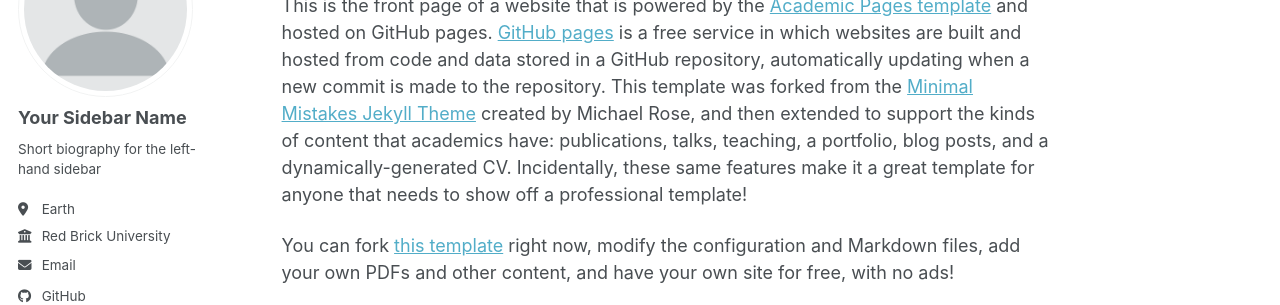
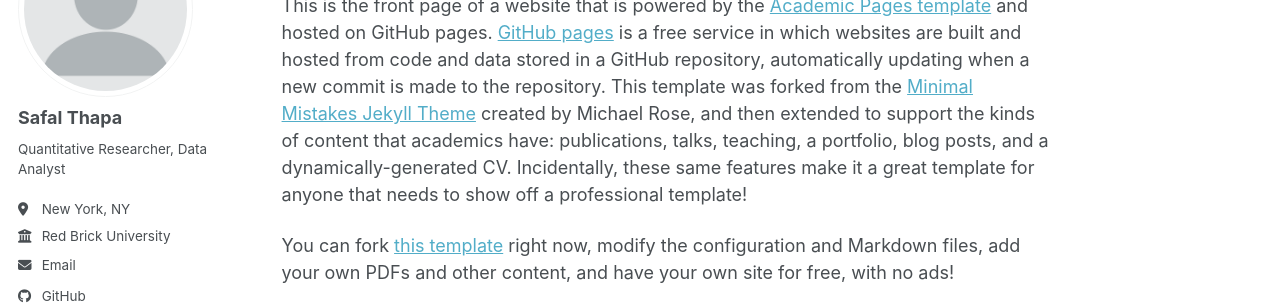
Before and after one commit to SafalThapa17/safalthapa.github.io, a Jekyll site: the page built from _pages/about.md, in a window 1280 px wide. Shown: the part 179-484 px from the top of the page. Built offline with Jekyll 4.4.1, drawn with Linux system fonts in a browser that asks for light colours; a script bundle is joined from its source files by our own code; a style sheet for code colours, icons or effects is not loaded.

Commit message:
Update author information in _config.yml

```diff
--- a/_config.yml
+++ b/_config.yml
@@ -16,13 +16,13 @@ repository               : "SafalThapa17/safalthapa17.github.io"
 author:
   # Biographic information
   avatar           : "profile.png"
-  name             : "Your Sidebar Name"
+  name             : "Safal Thapa"
   pronouns         : # example: "she/her"
-  bio              : "Short biography for the left-hand sidebar"
-  location         : "Earth"
+  bio              : "Quantitative Researcher, Data Analyst"
+  location         : "New York, NY"
   employer         : "Red Brick University"
   uri              : # URL
-  email            : "none@example.org"
+  email            : "thapa.safal@outlook.com"
 
   # Academic websites
   academia         : # URL
```
